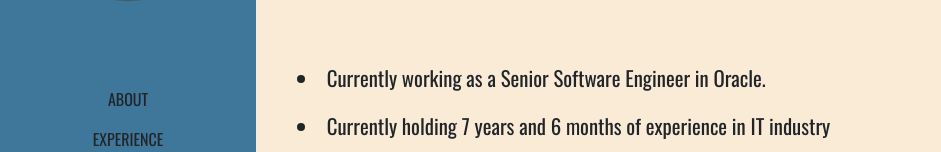
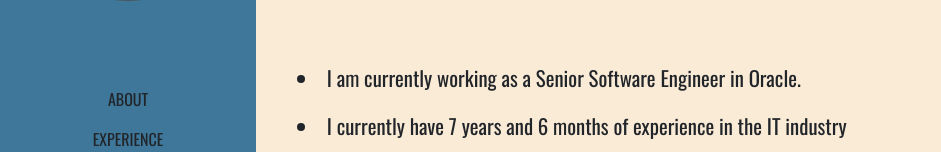
Before and after one commit to svmgarg/portfolio, a React (Create React App) app: page / in a window 1280 px wide. Shown: the part 313-465 px from the top of the page, without its empty margins (0-941 px from the left). Built offline with nearby package versions, Linux system fonts and the light colour scheme; grey boxes are pictures that could not be loaded.

Commit message:
Minor Update

```diff
--- a/src/components/about/AboutPage.js
+++ b/src/components/about/AboutPage.js
@@ -87,8 +87,8 @@ class AboutPage extends React.Component {
   getOverviewDetails() {
     let currentExperience = this.experienceCalculator();
     let details = [];
-    details.push('Currently working as a Senior Software Engineer in Oracle.');
-    details.push('Currently holding {experience} of experience in IT industry'.replace('{experience}', currentExperience));
+    details.push('I am currently working as a Senior Software Engineer in Oracle.');
+    details.push('I currently have {experience} of experience in the IT industry'.replace('{experience}', currentExperience));
     details.push('Enthusiastic about Frontend development, which is why I started this portfolio');
 
     return details;
```
